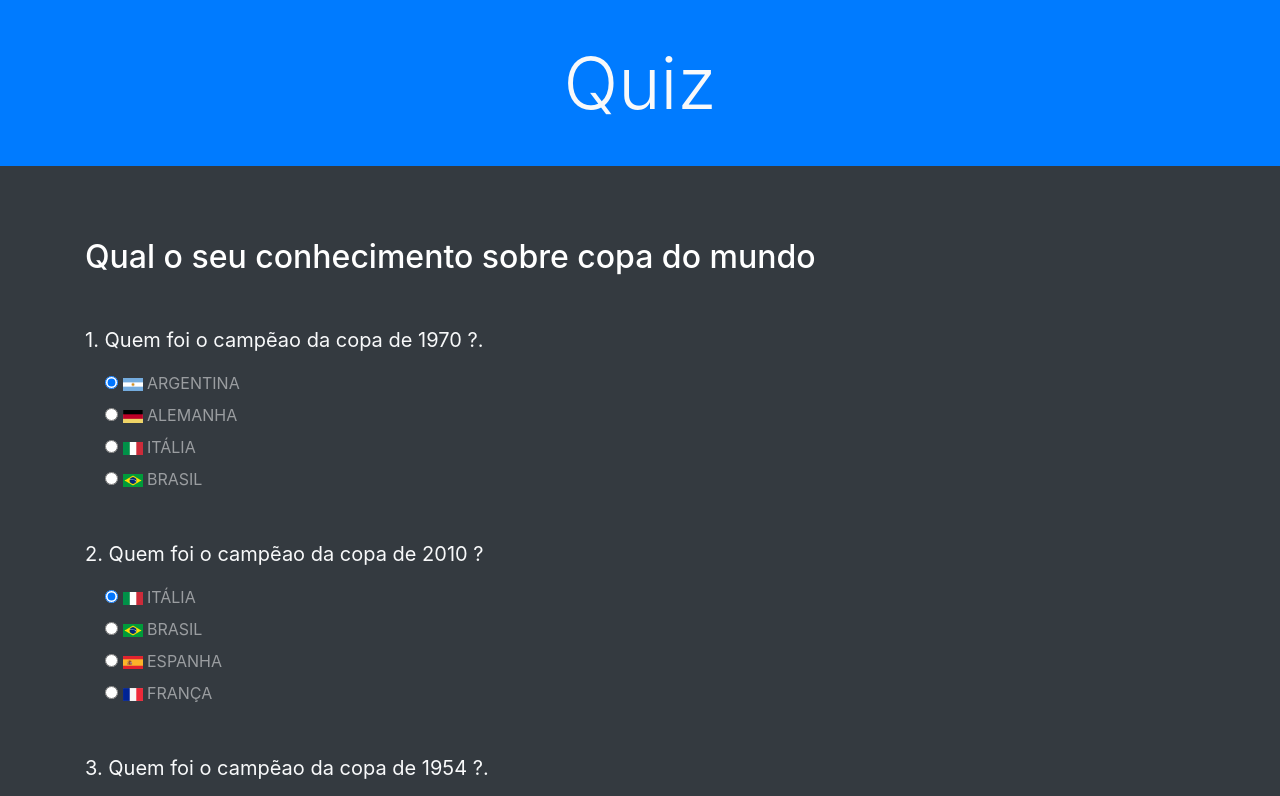
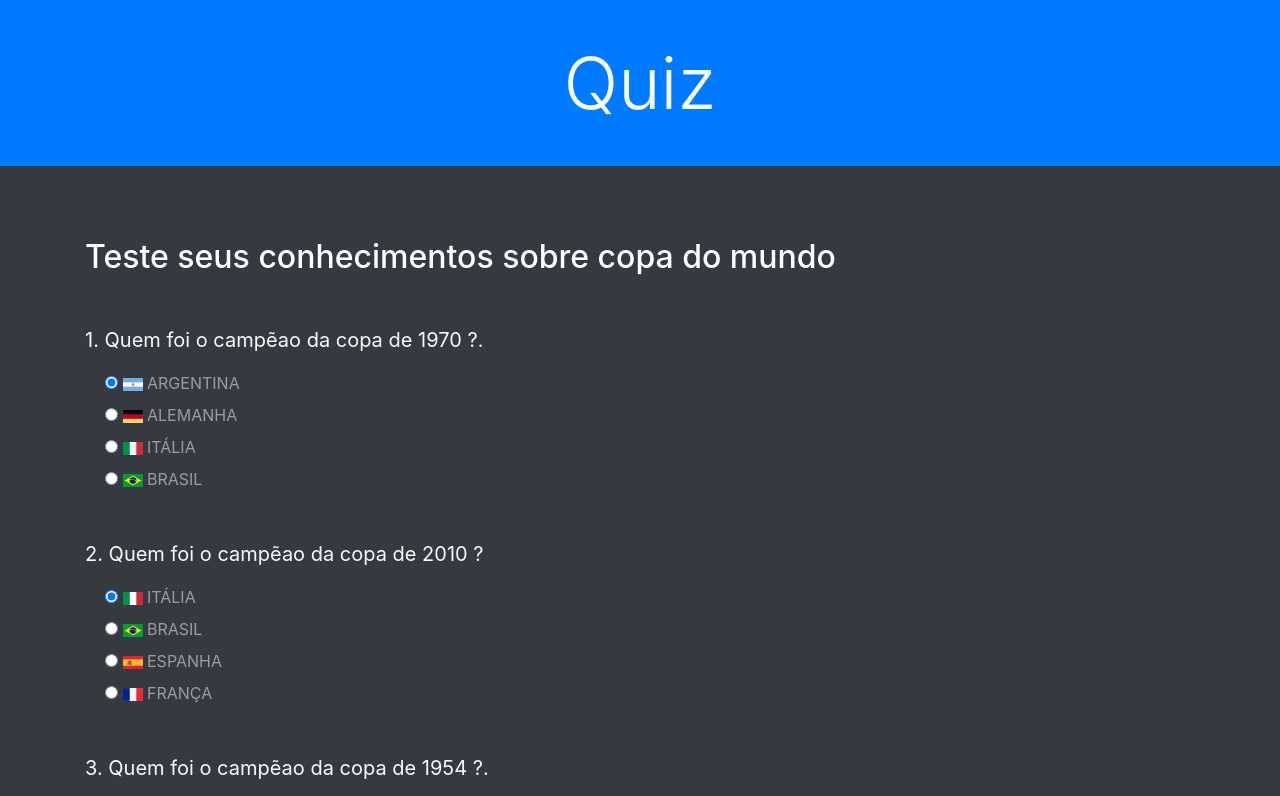
Before and after one commit to gilmargjs/quizCopaDoMundo, a plain HTML site: page index.html in a window 1280 px wide. Shown: the top 796 px of the page. Drawn offline with nearby package versions, Linux system fonts and the light colour scheme.

Commit message:
texto do h2 do titulo modificado

```diff
--- a/index.html
+++ b/index.html
@@ -24,7 +24,7 @@
 
   <div class="quiz py-4 bg-dark">
     <div class="container">
-      <h2 class="my-5 text-white"> Qual o seu conhecimento sobre copa do mundo</h2>
+      <h2 class="my-5 text-white"> Teste seus conhecimentos sobre copa do mundo</h2>
 
       <form class="quiz-form text-light">
         <div class="my-5">
```
